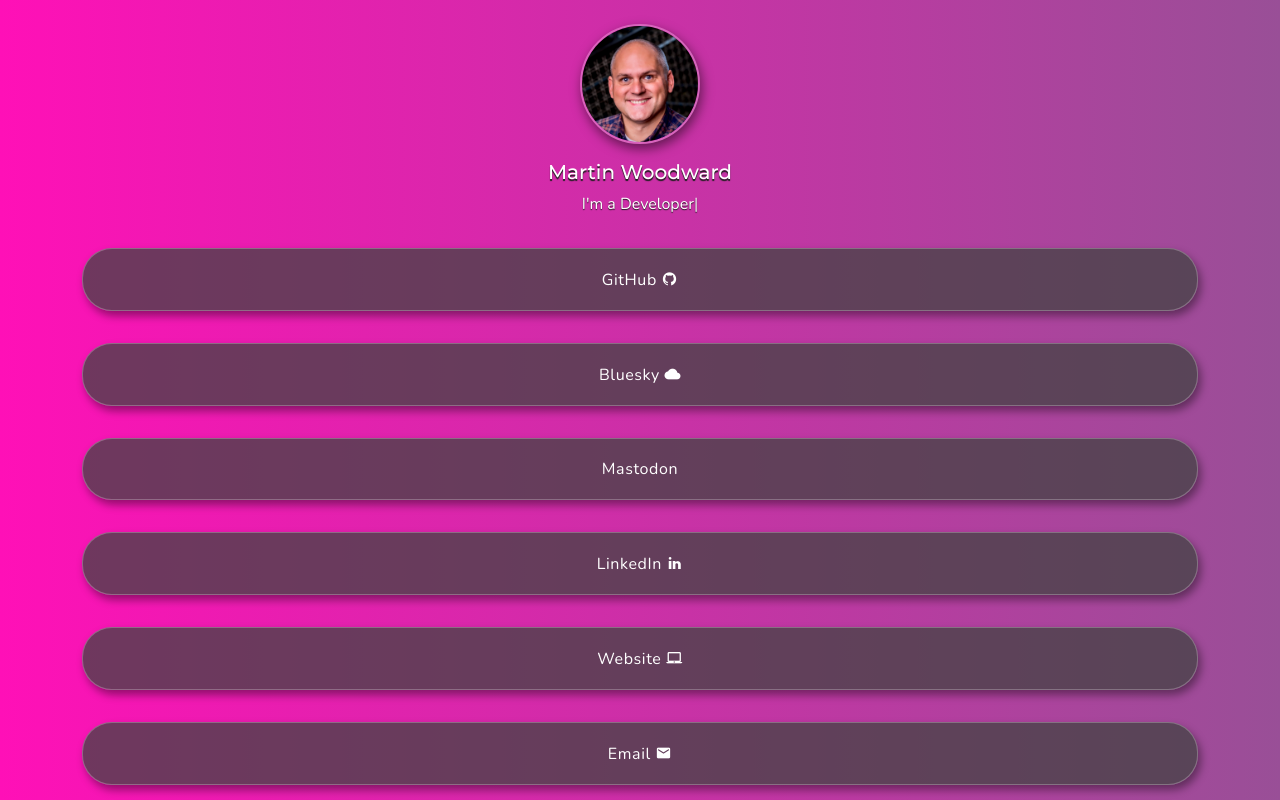
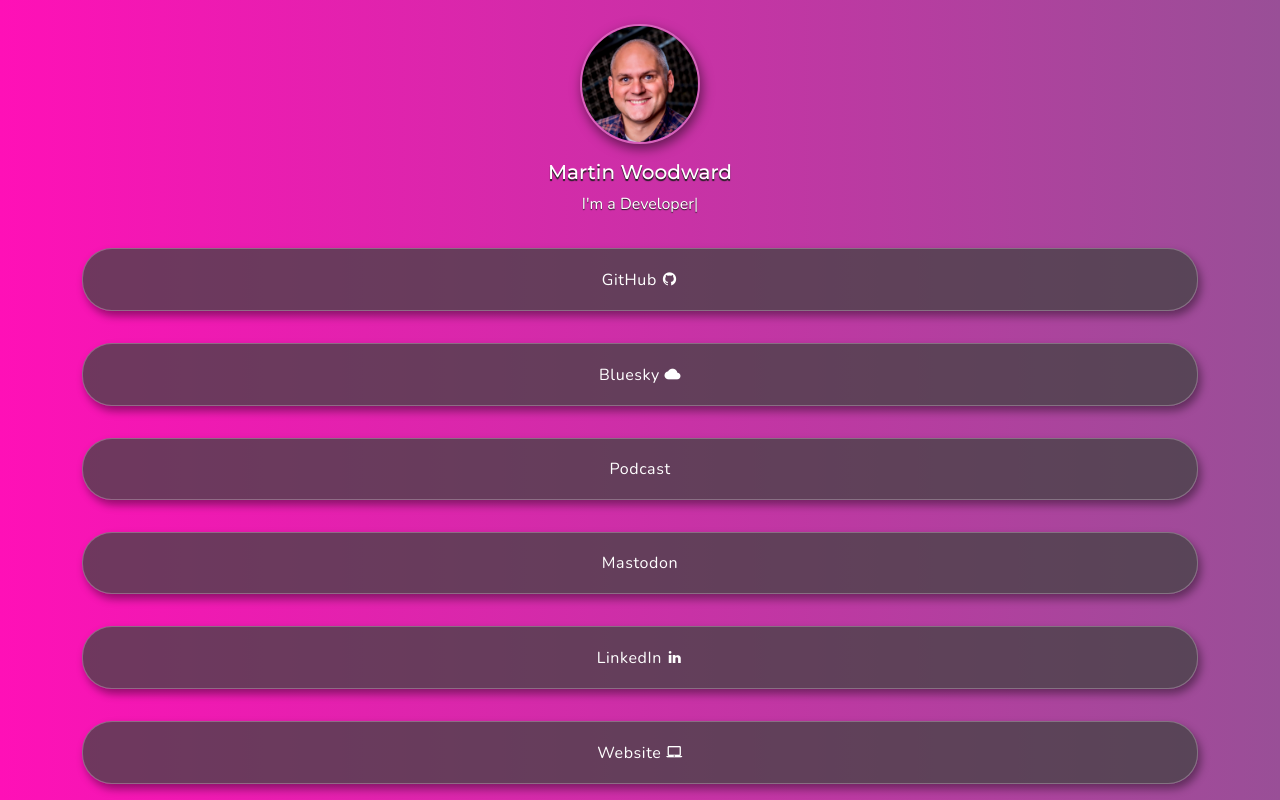
Before and after one commit to martinwoodward/martin.social, a plain HTML site: page index.html in a window 1280 px wide. Shown: the top 800 px of the page. Drawn offline with nearby package versions, Linux system fonts and the light colour scheme.

Commit message:
Update index.html

```diff
--- a/index.html
+++ b/index.html
@@ -60,13 +60,15 @@
                 </div>
             </div>
 
-
             <!-- Change the main button description info, add or remove buttons here ------------------------------------>
             <div class="mt-3 pt-3">
                 <a href="https://github.com/martinwoodward" style="width: 100%" class="btn btn-round btn-custom">GitHub <i class="mdi mdi-github-circle"></i></a>
             </div>
             <div class="mt-3 pt-3">
                 <a href="https://staging.bsky.app/profile/martin.social" style="width: 100%" class="btn btn-round btn-custom">Bluesky <i class="mdi mdi-cloud"></i></a>
+            </div>
+            <div class="mt-3 pt-3">
+                <a href="https://github.com/readme/podcast" style="width: 100%" class="btn btn-round btn-custom">Podcast <i class="mdi mdi-podcast"></i></a>
             </div>
             <div class="mt-3 pt-3">
                 <a href="https://hachyderm.io/@martinwoodward" style="width: 100%" class="btn btn-round btn-custom">Mastodon <i class="mdi mdi-mastodon"></i></a>
```
